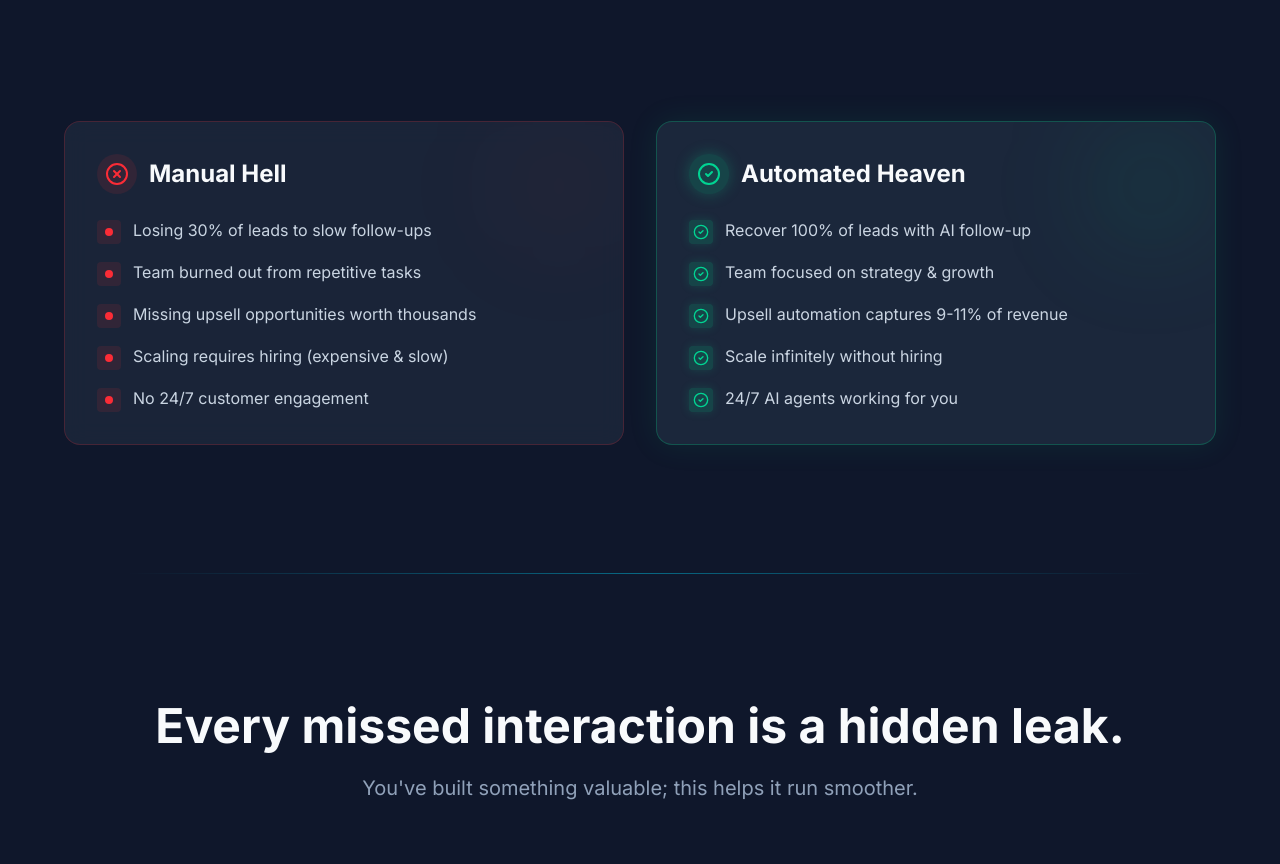
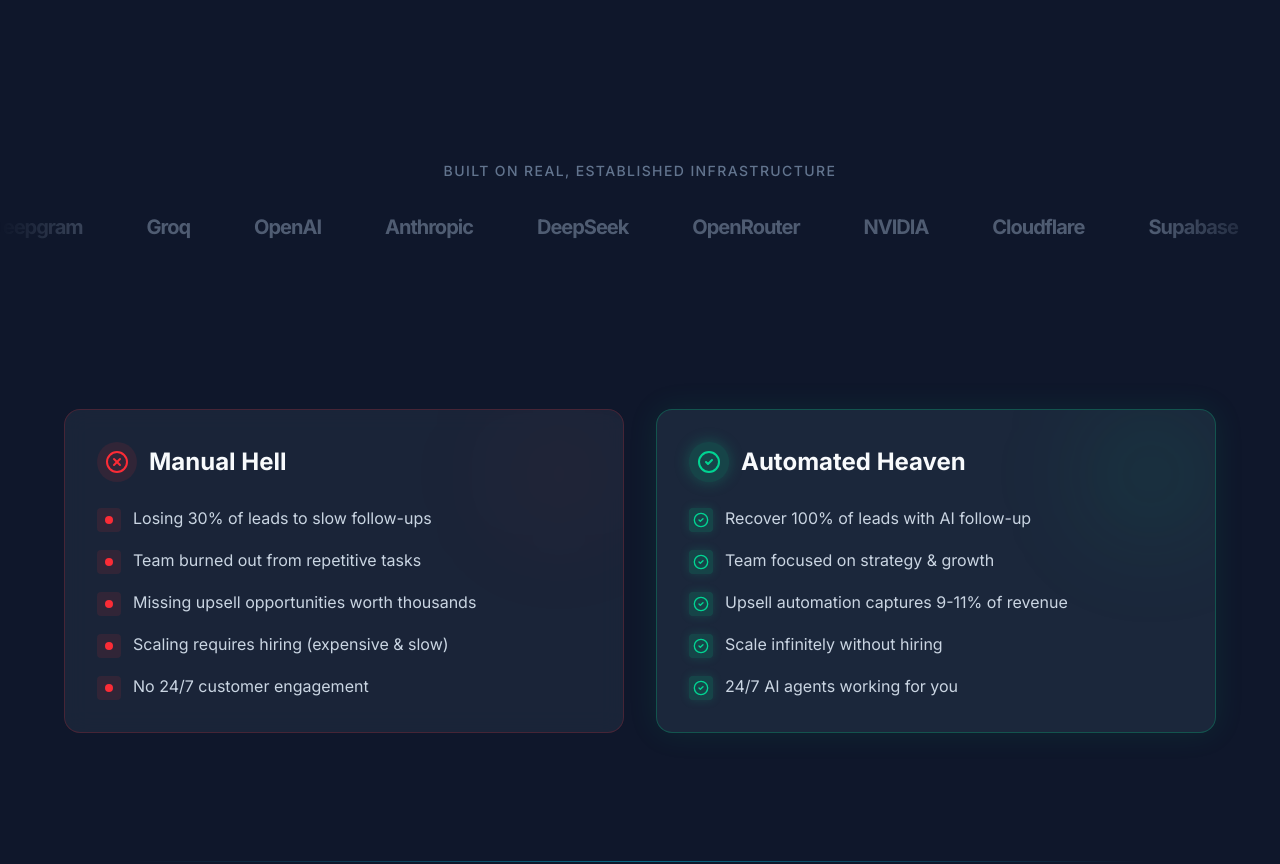
Before and after one commit to knoxified/knoxified-saas, a Next.js app: page / in a window 1280 px wide. Shown: the part 1160-2024 px from the top of the page. Built offline with nearby package versions, Linux system fonts and the light colour scheme.

Commit message:
Add real infrastructure vendor marquee (Twilio, Telnyx, Cartesia, Deepgram, Groq, OpenAI, Anthropic, DeepSeek, OpenRouter, NVIDIA, Cloudflare, Supabase, n8n, Make, Zapier, Google, Microsoft, GitHub) -- same infinite-scroll style as the original, now with the real stack

```diff
--- a/app/page.tsx
+++ b/app/page.tsx
@@ -134,6 +134,47 @@ function IndustryStatsTicker() {
             />
           ))}
         </div>
+      </div>
+    </section>
+  );
+}
+
+// Real infrastructure Knoxified is actually built on -- telephony, TTS/STT,
+// LLM inference, automation, and hosting. Text wordmarks rather than
+// reproduced logo artwork (avoids any trademark/branding-guideline
+// mismatch), same infinite-scroll treatment as before, just true.
+const INFRASTRUCTURE_VENDORS = [
+  'Twilio', 'Telnyx', 'Cartesia', 'Deepgram', 'Groq', 'OpenAI', 'Anthropic',
+  'DeepSeek', 'OpenRouter', 'NVIDIA', 'Cloudflare', 'Supabase', 'n8n',
+  'Make', 'Zapier', 'Google', 'Microsoft', 'GitHub',
+];
+
+function InfrastructureMarquee() {
+  return (
+    <section className="w-full relative z-10 py-10 overflow-hidden">
+      <div className="container mx-auto px-4 text-center mb-8">
+        <p className="text-sm font-medium text-slate-500 uppercase tracking-widest">Built on real, established infrastructure</p>
+      </div>
+
+      <div className="relative w-full flex overflow-hidden [mask-image:_linear-gradient(to_right,transparent_0,_black_128px,_black_calc(100%-128px),transparent_100%)]">
+        <motion.div
+          className="flex whitespace-nowrap items-center flex-nowrap"
+          animate={{ x: ["0%", "-50%"] }}
+          transition={{ ease: "linear", duration: 40, repeat: Infinity }}
+        >
+          {[...Array(2)].map((_, dupeIndex) => (
+            <div key={dupeIndex} className="flex gap-12 md:gap-16 items-center px-6 md:px-8 flex-nowrap">
+              {INFRASTRUCTURE_VENDORS.map((name) => (
+                <span
+                  key={name}
+                  className="font-bold text-xl tracking-tighter text-slate-400 opacity-50 hover:opacity-100 transition-opacity"
+                >
+                  {name}
+                </span>
+              ))}
+            </div>
+          ))}
+        </motion.div>
       </div>
     </section>
   );
@@ -324,6 +365,7 @@ export default function HomePage() {
           rather than the more dramatic single-source figures floating
           around -- defensible over impressive. */}
       <IndustryStatsTicker />
+      <InfrastructureMarquee />
 
       {/* Manual Hell vs Automated Heaven */}
       <motion.section
```
Also changed, not shown: 1 other file (tests, documents, lock files or other folders).
